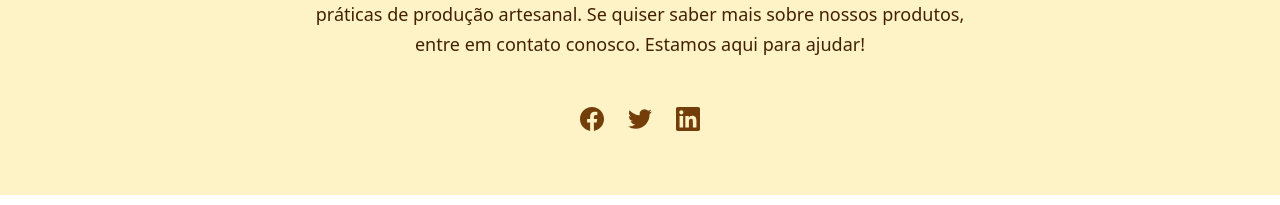
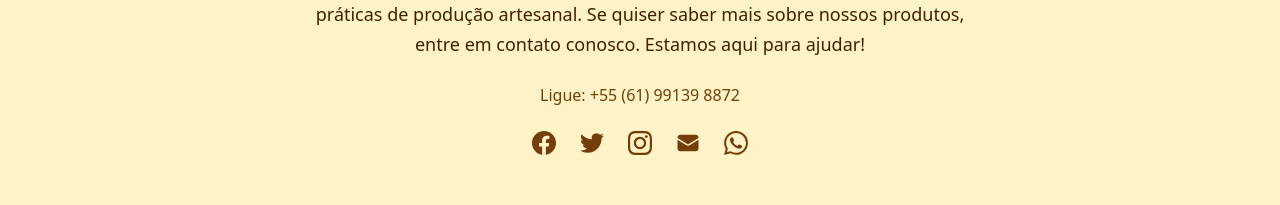
Before and after one commit to atavares2002/sirneb, an Astro site: page / in a window 1280 px wide. Shown: the part 4142-4347 px from the top of the page. Built offline with nearby package versions, Linux system fonts and the light colour scheme; Astro itself is replaced by a stand-in of ours.

Commit message:
Atualizações no rodapé

```diff
--- a/src/components/Footer.astro
+++ b/src/components/Footer.astro
@@ -1,44 +1,93 @@
-
 <footer class="bg-amber-100 py-16 px-4 sm:px-6 lg:px-8">
   <div class="max-w-4xl mx-auto text-center">
     <!-- Logo -->
     <div class="mb-8">
       <div class="inline-block">
-                    <img src="/logo.png" alt="Sirneb Logo" class="h-90 w-auto">
+        <img src="/logo.png" alt="Sirneb Logo" class="h-90 w-auto" />
       </div>
     </div>
 
     <!-- Description Text -->
     <div class="mb-12">
       <p class="text-yellow-950 text-lg leading-relaxed max-w-2xl mx-auto">
-                    Olá! Os queijos <b>Sirneb</b> são feitos com amor e dedicação, utilizando as melhores práticas de produção artesanal. Se quiser saber mais sobre nossos produtos, entre em contato conosco. Estamos aqui para ajudar!
+        Olá! Os queijos <b>Sirneb</b> são feitos com amor e dedicação, utilizando
+        as melhores práticas de produção artesanal. Se quiser saber mais sobre nossos
+        produtos, entre em contato conosco. Estamos aqui para ajudar!
+        <a
+          href="tel:+15551234567"
+          class="text-yellow-900 hover:text-[#c29b6b] transition-colors duration-200"
+          ><p class="py-6">Ligue: +55 (61) 99139 8872</p></a
+        >
       </p>
-            </div>
 
       <!-- Social Media Icons -->
       <div class="flex justify-center space-x-6">
         <!-- Facebook -->
-                <a href="#" class="text-yellow-900 hover:text-[#c29b6b] transition-colors duration-200">
+        <a
+          href="#"
+          class="text-yellow-900 hover:text-[#c29b6b] transition-colors duration-200"
+        >
           <svg class="w-6 h-6" fill="currentColor" viewBox="0 0 24 24">
-                        <path d="M24 12.073c0-6.627-5.373-12-12-12s-12 5.373-12 12c0 5.99 4.388 10.954 10.125 11.854v-8.385H7.078v-3.47h3.047V9.43c0-3.007 1.792-4.669 4.533-4.669 1.312 0 2.686.235 2.686.235v2.953H15.83c-1.491 0-1.956.925-1.956 1.874v2.25h3.328l-.532 3.47h-2.796v8.385C19.612 23.027 24 18.062 24 12.073z"/>
+            <path
+              d="M24 12.073c0-6.627-5.373-12-12-12s-12 5.373-12 12c0 5.99 4.388 10.954 10.125 11.854v-8.385H7.078v-3.47h3.047V9.43c0-3.007 1.792-4.669 4.533-4.669 1.312 0 2.686.235 2.686.235v2.953H15.83c-1.491 0-1.956.925-1.956 1.874v2.25h3.328l-.532 3.47h-2.796v8.385C19.612 23.027 24 18.062 24 12.073z"
+            ></path>
           </svg>
         </a>
 
         <!-- Twitter -->
-                <a href="#" class="text-yellow-900 hover:text-[#c29b6b] transition-colors duration-200">
+        <a
+          href="#"
+          class="text-yellow-900 hover:text-[#c29b6b] transition-colors duration-200"
+        >
           <svg class="w-6 h-6" fill="currentColor" viewBox="0 0 24 24">
-                        <path d="M23.953 4.57a10 10 0 01-2.825.775 4.958 4.958 0 002.163-2.723c-.951.555-2.005.959-3.127 1.184a4.92 4.92 0 00-8.384 4.482C7.69 8.095 4.067 6.13 1.64 3.162a4.822 4.822 0 00-.666 2.475c0 1.71.87 3.213 2.188 4.096a4.904 4.904 0 01-2.228-.616v.06a4.923 4.923 0 003.946 4.827 4.996 4.996 0 01-2.212.085 4.936 4.936 0 004.604 3.417 9.867 9.867 0 01-6.102 2.105c-.39 0-.779-.023-1.17-.067a13.995 13.995 0 007.557 2.209c9.053 0 13.998-7.496 13.998-13.985 0-.21 0-.42-.015-.63A9.935 9.935 0 0024 4.59z"/>
+            <path
+              d="M23.953 4.57a10 10 0 01-2.825.775 4.958 4.958 0 002.163-2.723c-.951.555-2.005.959-3.127 1.184a4.92 4.92 0 00-8.384 4.482C7.69 8.095 4.067 6.13 1.64 3.162a4.822 4.822 0 00-.666 2.475c0 1.71.87 3.213 2.188 4.096a4.904 4.904 0 01-2.228-.616v.06a4.923 4.923 0 003.946 4.827 4.996 4.996 0 01-2.212.085 4.936 4.936 0 004.604 3.417 9.867 9.867 0 01-6.102 2.105c-.39 0-.779-.023-1.17-.067a13.995 13.995 0 007.557 2.209c9.053 0 13.998-7.496 13.998-13.985 0-.21 0-.42-.015-.63A9.935 9.935 0 0024 4.59z"
+            ></path>
           </svg>
         </a>
 
-                <!-- LinkedIn -->
-                <a href="#" class="text-yellow-900 hover:text-[#c29b6b] transition-colors duration-200">
+        <!-- Instagram -->
+        <a
+          href="https://www.instagram.com/sirnebqueijos"
+          class="text-yellow-900 hover:text-[#c29b6b] transition-colors duration-200"
+          target="_blank"
+        >
           <svg class="w-6 h-6" fill="currentColor" viewBox="0 0 24 24">
-                        <path d="M20.447 20.452h-3.554v-5.569c0-1.328-.027-3.037-1.852-3.037-1.853 0-2.136 1.445-2.136 2.939v5.667H9.351V9h3.414v1.561h.046c.477-.9 1.637-1.85 3.37-1.85 3.601 0 4.267 2.37 4.267 5.455v6.286zM5.337 7.433c-1.144 0-2.063-.926-2.063-2.065 0-1.138.92-2.063 2.063-2.063 1.14 0 2.064.925 2.064 2.063 0 1.139-.925 2.065-2.064 2.065zm1.782 13.019H3.555V9h3.564v11.452zM22.225 0H1.771C.792 0 0 .774 0 1.729v20.542C0 23.227.792 24 1.771 24h20.451C23.2 24 24 23.227 24 22.271V1.729C24 .774 23.2 0 22.222 0h.003z"/>
-                        <p>
-                        </p>
+            <path
+              d="M12 2.163c3.204 0 3.584.012 4.85.07 3.252.148 4.771 1.691 4.919 4.919.058 1.265.069 1.645.069 4.849 0 3.205-.012 3.584-.069 4.849-.149 3.225-1.664 4.771-4.919 4.919-1.266.058-1.644.07-4.85.07-3.204 0-3.584-.012-4.849-.07-3.26-.149-4.771-1.699-4.919-4.92-.058-1.265-.07-1.644-.07-4.849 0-3.204.013-3.583.07-4.849.149-3.227 1.664-4.771 4.919-4.919 1.266-.057 1.645-.069 4.849-.069zm0-2.163c-3.259 0-3.667.014-4.947.072-4.358.2-6.78 2.618-6.98 6.98-.059 1.281-.073 1.689-.073 4.948 0 3.259.014 3.668.072 4.948.2 4.358 2.618 6.78 6.98 6.98 1.281.058 1.689.072 4.948.072 3.259 0 3.668-.014 4.948-.072 4.354-.2 6.782-2.618 6.979-6.98.059-1.28.073-1.689.073-4.948 0-3.259-.014-3.667-.072-4.947-.196-4.354-2.617-6.78-6.979-6.98-1.281-.059-1.69-.073-4.949-.073zm0 5.838c-3.403 0-6.162 2.759-6.162 6.162s2.759 6.163 6.162 6.163 6.162-2.759 6.162-6.163c0-3.403-2.759-6.162-6.162-6.162zm0 10.162c-2.209 0-4-1.79-4-4 0-2.209 1.791-4 4-4s4 1.791 4 4c0 2.21-1.791 4-4 4zm6.406-11.845c-.796 0-1.441.645-1.441 1.44s.645 1.44 1.441 1.44c.795 0 1.439-.645 1.439-1.44s-.644-1.44-1.439-1.44z"
+            ></path>
+          </svg>
+        </a>
+        <!-- Mail -->
+
+        <a
+          href="mailto:sirnebqueijos@gmail.com?subject=Queijos Sirneb."
+          class="text-yellow-900 hover:text-[#c29b6b] transition-colors duration-200"
+        >
+          <svg class="w-6 h-6" fill="currentColor" viewBox="0 0 24 24">
+            <path
+              d="M1.5 8.67v8.58a3 3 0 003 3h15a3 3 0 003-3V8.67l-8.928 5.493a3 3 0 01-3.144 0L1.5 8.67z"
+            ></path>
+            <path
+              d="M22.5 6.908V6.75a3 3 0 00-3-3h-15a3 3 0 00-3 3v.158l9.714 5.978a1.5 1.5 0 001.572 0L22.5 6.908z"
+            ></path>
+          </svg>
+        </a>
+
+        <!-- Whatsapp -->
+
+        <a
+          href="https://wa.me/5561991398872?text=Olá! Gostaria de saber mais sobre os queijos Sirneb."
+          class="text-yellow-900 hover:text-[#c29b6b] transition-colors duration-200"
+          target="_blank"
+        >
+          <svg class="w-6 h-6" fill="currentColor" viewBox="0 0 24 24">
+            <path
+              d="M17.472 14.382c-.297-.149-1.758-.867-2.03-.967-.273-.099-.471-.148-.67.15-.197.297-.767.966-.94 1.164-.173.199-.347.223-.644.075-.297-.15-1.255-.463-2.39-1.475-.883-.788-1.48-1.761-1.653-2.059-.173-.297-.018-.458.13-.606.134-.133.298-.347.446-.52.149-.174.198-.298.298-.497.099-.198.05-.371-.025-.52-.075-.149-.669-1.612-.916-2.207-.242-.579-.487-.5-.669-.51-.173-.008-.371-.01-.57-.01-.198 0-.52.074-.792.372-.272.297-1.04 1.016-1.04 2.479 0 1.462 1.065 2.875 1.213 3.074.149.198 2.096 3.2 5.077 4.487.709.306 1.262.489 1.694.625.712.227 1.36.195 1.871.118.571-.085 1.758-.719 2.006-1.413.248-.694.248-1.289.173-1.413-.074-.124-.272-.198-.57-.347m-5.421 7.403h-.004a9.87 9.87 0 01-5.031-1.378l-.361-.214-3.741.982.998-3.648-.235-.374a9.86 9.86 0 01-1.51-5.26c.001-5.45 4.436-9.884 9.888-9.884 2.64 0 5.122 1.03 6.988 2.898a9.825 9.825 0 012.893 6.994c-.003 5.45-4.437 9.884-9.885 9.884m8.413-18.297A11.815 11.815 0 0012.05 0C5.495 0 .16 5.335.157 11.892c0 2.096.547 4.142 1.588 5.945L.057 24l6.305-1.654a11.882 11.882 0 005.683 1.448h.005c6.554 0 11.89-5.335 11.893-11.893A11.821 11.821 0 0020.484 3.488"
+            ></path>
           </svg>
         </a>
       </div>
     </div>
+  </div>
 </footer>
```
Lines whose indentation alone changed are shown as unchanged.
